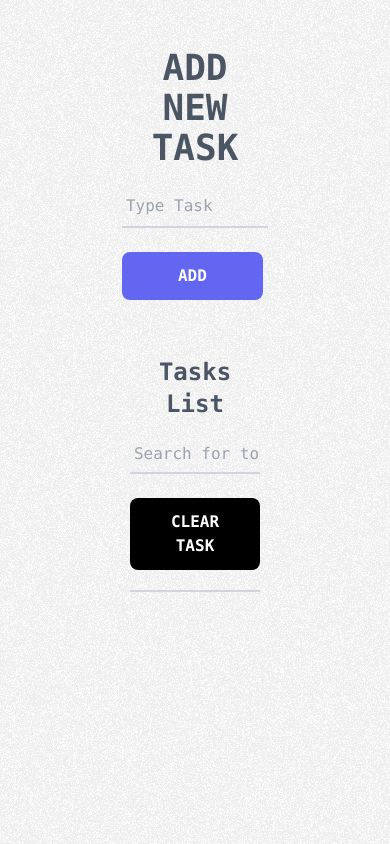
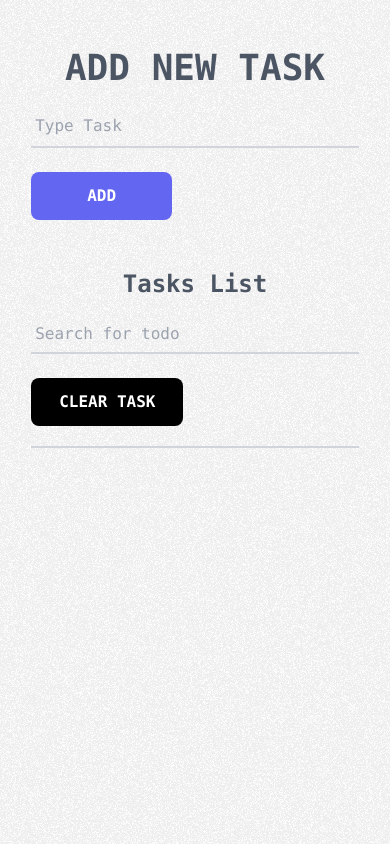
Before and after one commit to Omurbek007/todo-with-local-storage, a plain HTML site: page index.html in a window 390 px wide. Drawn offline with Linux system fonts and the light colour scheme; files whose address does not match are found by name.

Commit message:
change breakpoits for mobile and tab devices

```diff
--- a/index.html
+++ b/index.html
@@ -8,10 +8,10 @@
     <title>ToDoList</title>
 </head>
 <body class="font-mono">
-    <div class="w-3/4 mx-auto"> <!--Wrapper-->
+    <div class="w-11/12 sm:w-full mx-auto"> <!--Wrapper-->
         <div class="flex mt-10 flex-col justify-center items-center">
 
-            <div class="w-2/4 m-2"><!-- Input -->
+            <div class="w-11/12 md:w-2/4 m-2"><!-- Input -->
                 <form id="task-form">
                     <div class="flex flex-col">
                     <label class="text-4xl text-center uppercase font-bold text-gray-600" for="todo">Add New Task</label>
@@ -21,7 +21,7 @@
                 </form>
             </div>
 
-            <div class="output w-2/4 my-8 p-2"><!-- output -->
+            <div class="output w-11/12 md:w-2/4 my-8"><!-- output -->
                 <h2 class="text-2xl text-center font-bold text-gray-600">Tasks List</h2>
                 <div id="search-input">
                     <input class="focus:outline-none md:text-lg block w-full border-b-2 border-gray-300 bg-transparent my-4 py-1.5 pl-1 text-gray-900 placeholder:text-gray-400 focus:ring-0 sm:text-sm sm:leading-6" placeholder="Search for todo" type="text" name="">
@@ -29,7 +29,7 @@
                 <div class="pb-3 mb-4 border-b-2 border-gray-300">
                     <button id="clearBtn" class=" bg-black text-white font-bold uppercase my-2 py-3 px-7 rounded-lg" type="reset">Clear Task</button>
                 </div>
-                <ul id="todo-list" class="min-h-14 list-disc text-slate-500 text-lg">
+                <ul id="todo-list" class="m-4 min-h-14 list-disc text-slate-500 text-lg">
 
                 </ul>
             </div>
```
Also changed, not shown: output.css.
